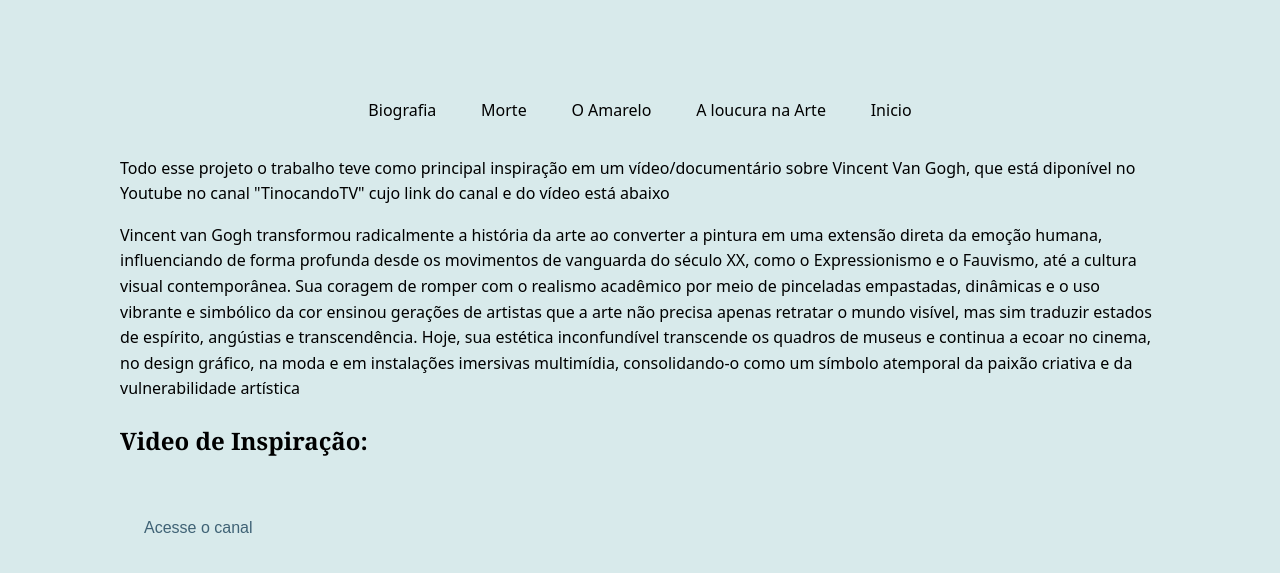
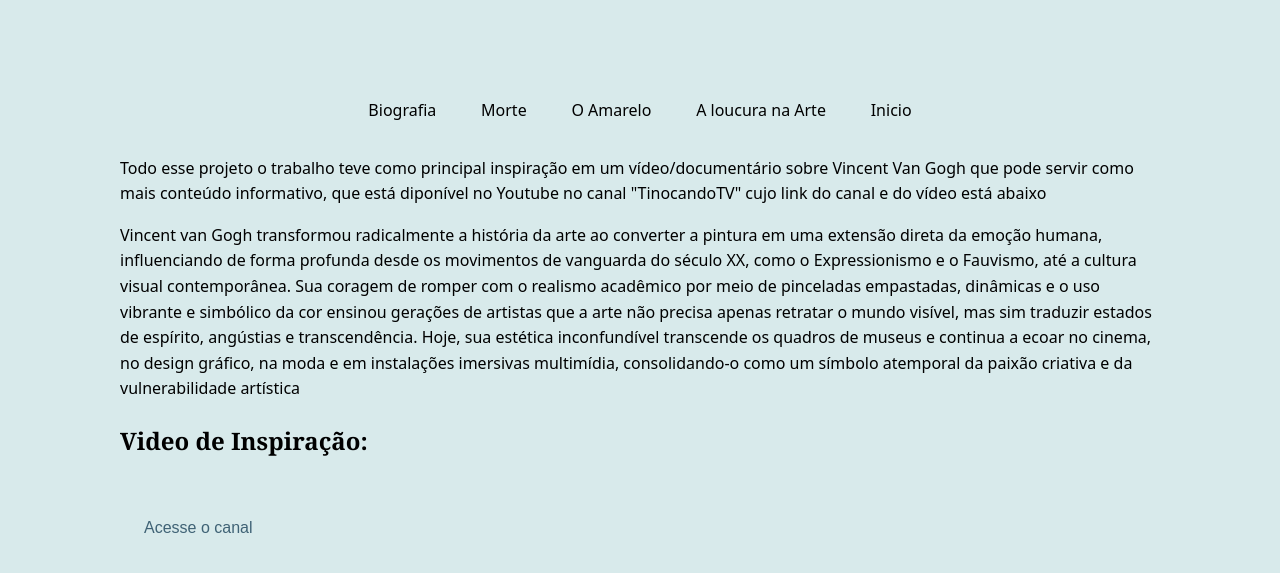
Before and after one commit to larvawithbugs-lang/trabalho_marley, a plain HTML site: page Referencia.html in a window 1280 px wide. Shown: the part 130-703 px from the top of the page. Drawn offline with Linux system fonts and the light colour scheme.

Commit message:
Revise content and improve information clarity
Updated the content in the main paragraph to provide additional information about the inspiration source.

```diff
--- a/Referencia.html
+++ b/Referencia.html
@@ -19,7 +19,7 @@
     </nav>
   </article>
 
-    <p>Todo esse projeto o trabalho teve como principal inspiração em um vídeo/documentário sobre Vincent Van Gogh, que está diponível no Youtube no canal "TinocandoTV" cujo link do canal e do vídeo está abaixo</p>
+    <p>Todo esse projeto o trabalho teve como principal inspiração em um vídeo/documentário sobre Vincent Van Gogh que pode servir como mais conteúdo informativo, que está diponível no Youtube no canal "TinocandoTV" cujo link do canal e do vídeo está abaixo</p>
      <p>Vincent van Gogh transformou radicalmente a história da arte ao converter a pintura em uma extensão direta da emoção humana, influenciando de forma profunda desde os movimentos de vanguarda do século XX, como o Expressionismo e o Fauvismo, até a cultura visual contemporânea. Sua coragem de romper com o realismo acadêmico por meio de pinceladas empastadas, dinâmicas e o uso vibrante e simbólico da cor ensinou gerações de artistas que a arte não precisa apenas retratar o mundo visível, mas sim traduzir estados de espírito, angústias e transcendência. Hoje, sua estética inconfundível transcende os quadros de museus e continua a ecoar no cinema, no design gráfico, na moda e em instalações imersivas multimídia, consolidando-o como um símbolo atemporal da paixão criativa e da vulnerabilidade artística</p>
         <article class="vid">
             <h1>Video de Inspiração: </h1><br>
```
